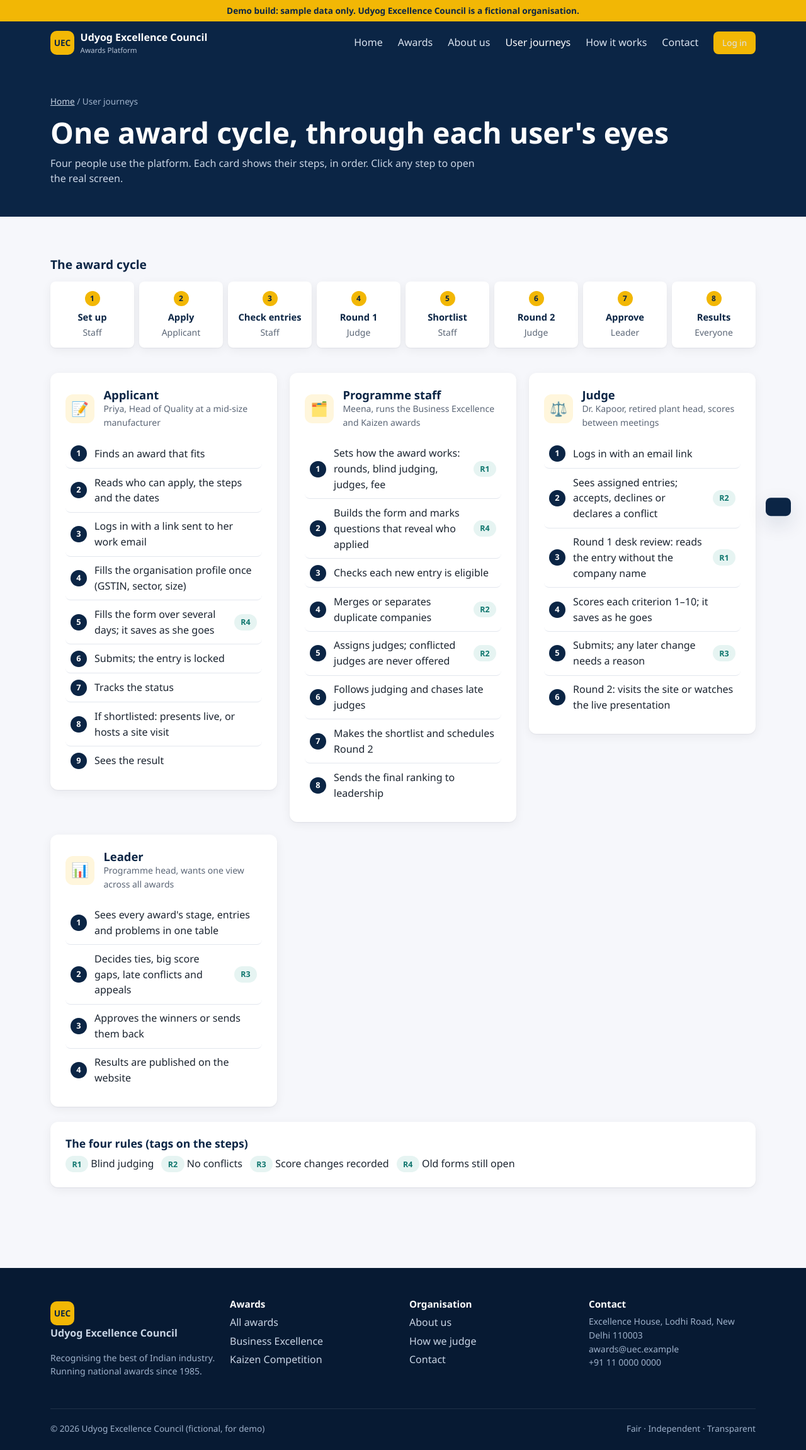
After one commit to shashankgusain2-glitch/AwardApplication, a Django app: page /journeys/ in a window 1280 px wide. The commit adds this page. Shown: the whole page at 63% size. Run offline with Django 5.2, Linux system fonts and the light colour scheme.

Commit message:
Add one-page user journeys: in-app page and doc
- /journeys/ shows the award cycle and each user's numbered steps,
  each linked to the real screen, tagged with the rule it touches
- docs/User-Journeys.md: the same journeys on one page
- Links from the site menu, portal sidebar, README and docs index
- Test opens every journey link (80 tests passing)

Co-Authored-By: Claude Opus 5.5 <noreply@anthropic.com>

```diff
--- a/apps/core/demo_data.py
+++ b/apps/core/demo_data.py
@@ -584,3 +584,84 @@ ROLE_LABELS = {
     "staff": "Programme staff",
     "leader": "Leadership",
 }
+
+# --- User journeys (one award cycle, per user) ------------------------------
+#
+# Each step: what the user does, and the screen it happens on
+# (url name + optional argument). "rule" tags which of the 4 rules applies.
+
+CYCLE = [
+    {"stage": "Set up", "who": "Staff"},
+    {"stage": "Apply", "who": "Applicant"},
+    {"stage": "Check entries", "who": "Staff"},
+    {"stage": "Round 1", "who": "Judge"},
+    {"stage": "Shortlist", "who": "Staff"},
+    {"stage": "Round 2", "who": "Judge"},
+    {"stage": "Approve", "who": "Leader"},
+    {"stage": "Results", "who": "Everyone"},
+]
+
+JOURNEYS = [
+    {
+        "role": "Applicant",
+        "who": "Priya, Head of Quality at a mid-size manufacturer",
+        "icon": "📝",
+        "steps": [
+            {"do": "Finds an award that fits", "url": "core:awards"},
+            {"do": "Reads who can apply, the steps and the dates", "url": "core:award_detail", "arg": "business-excellence"},
+            {"do": "Logs in with a link sent to her work email", "url": "core:login"},
+            {"do": "Fills the organisation profile once (GSTIN, sector, size)", "url": "entries:organisation"},
+            {"do": "Fills the form over several days; it saves as she goes", "url": "entries:form", "arg": "business-excellence", "rule": "R4"},
+            {"do": "Submits; the entry is locked", "url": "entries:form", "arg": "kaizen"},
+            {"do": "Tracks the status", "url": "entries:status"},
+            {"do": "If shortlisted: presents live, or hosts a site visit", "url": "entries:status"},
+            {"do": "Sees the result", "url": "entries:dashboard"},
+        ],
+    },
+    {
+        "role": "Programme staff",
+        "who": "Meena, runs the Business Excellence and Kaizen awards",
+        "icon": "🗂️",
+        "steps": [
+            {"do": "Sets how the award works: rounds, blind judging, judges, fee", "url": "awards:settings", "rule": "R1"},
+            {"do": "Builds the form and marks questions that reveal who applied", "url": "awards:form_builder", "arg": "business-excellence", "rule": "R4"},
+            {"do": "Checks each new entry is eligible", "url": "awards:entries"},
+            {"do": "Merges or separates duplicate companies", "url": "awards:duplicates", "rule": "R2"},
+            {"do": "Assigns judges; conflicted judges are never offered", "url": "awards:assign", "rule": "R2"},
+            {"do": "Follows judging and chases late judges", "url": "awards:staff_home"},
+            {"do": "Makes the shortlist and schedules Round 2", "url": "awards:staff_home"},
+            {"do": "Sends the final ranking to leadership", "url": "dashboard:results"},
+        ],
+    },
+    {
+        "role": "Judge",
+        "who": "Dr. Kapoor, retired plant head, scores between meetings",
+        "icon": "⚖️",
+        "steps": [
+            {"do": "Logs in with an email link", "url": "core:login"},
+            {"do": "Sees assigned entries; accepts, declines or declares a conflict", "url": "judging:assignments", "rule": "R2"},
+            {"do": "Round 1 desk review: reads the entry without the company name", "url": "judging:score", "arg": "A-0042", "rule": "R1"},
+            {"do": "Scores each criterion 1–10; it saves as he goes", "url": "judging:score", "arg": "K-0007"},
+            {"do": "Submits; any later change needs a reason", "url": "judging:score", "arg": "A-0038", "rule": "R3"},
+            {"do": "Round 2: visits the site or watches the live presentation", "url": "judging:score", "arg": "K-0003"},
+        ],
+    },
+    {
+        "role": "Leader",
+        "who": "Programme head, wants one view across all awards",
+        "icon": "📊",
+        "steps": [
+            {"do": "Sees every award's stage, entries and problems in one table", "url": "dashboard:overview"},
+            {"do": "Decides ties, big score gaps, late conflicts and appeals", "url": "dashboard:review", "rule": "R3"},
+            {"do": "Approves the winners or sends them back", "url": "dashboard:results"},
+            {"do": "Results are published on the website", "url": "core:awards"},
+        ],
+    },
+]
+
+RULE_NAMES = {
+    "R1": "Blind judging",
+    "R2": "No conflicts",
+    "R3": "Score changes recorded",
+    "R4": "Old forms still open",
+}
--- a/apps/core/urls.py
+++ b/apps/core/urls.py
@@ -9,5 +9,6 @@ urlpatterns = [
     path("about/", views.about, name="about"),
     path("awards/", views.award_list, name="awards"),
     path("awards/<slug:slug>/", views.award_detail, name="award_detail"),
+    path("journeys/", views.journeys, name="journeys"),
     path("login/", views.login, name="login"),
 ]
--- a/apps/core/views.py
+++ b/apps/core/views.py
@@ -1,5 +1,6 @@
 from django.http import Http404
 from django.shortcuts import render
+from django.urls import reverse
 
 from . import demo_data as d
 
@@ -43,5 +44,25 @@ def award_detail(request, slug):
     })
 
 
+def journeys(request):
+    """One page: each user's steps through one award cycle, linked to the real screens."""
+    journeys = []
+    for journey in d.JOURNEYS:
+        steps = []
+        for step in journey["steps"]:
+            args = [step["arg"]] if "arg" in step else []
+            steps.append({
+                **step,
+                "href": reverse(step["url"], args=args),
+                "rule_name": d.RULE_NAMES.get(step.get("rule"), ""),
+            })
+        journeys.append({**journey, "steps": steps})
+    return render(request, "core/journeys.html", {
+        "cycle": d.CYCLE,
+        "journeys": journeys,
+        "rules": d.RULE_NAMES,
+    })
+
+
 def login(request):
     return render(request, "core/login.html", {"roles": d.ROLE_LABELS})
--- a/static/css/main.css
+++ b/static/css/main.css
@@ -261,3 +261,19 @@ details.faq p { padding: 0 1.25rem 1rem; margin: 0; color: var(--muted); }
   .stat { border-right: 0; border-bottom: 1px solid var(--border); }
   .cta-band { padding: 2rem; }
 }
+
+/* User journeys page -------------------------------------------------------- */
+.cycle { list-style: none; padding: 0; margin: 1rem 0 0; display: grid; grid-template-columns: repeat(auto-fit, minmax(110px, 1fr)); gap: .5rem; }
+.cycle li { background: var(--surface); border-radius: var(--radius-sm); box-shadow: var(--shadow); padding: .8rem .6rem; text-align: center; position: relative; }
+.cycle li strong { display: block; font-size: .92rem; color: var(--navy); }
+.cycle-no { display: inline-grid; place-items: center; width: 24px; height: 24px; border-radius: 50%; background: var(--gold); color: var(--navy); font-weight: 800; font-size: .75rem; margin-bottom: .35rem; }
+.journey-head { display: flex; gap: .9rem; align-items: center; margin-bottom: 1rem; }
+.journey-head h2 { font-size: 1.15rem; margin: 0; }
+.journey-icon { width: 46px; height: 46px; border-radius: 12px; background: var(--gold-soft); display: grid; place-items: center; font-size: 1.4rem; flex: none; }
+.journey-steps { list-style: none; counter-reset: jstep; padding: 0; margin: 0; }
+.journey-steps li { counter-increment: jstep; }
+.journey-steps a { display: flex; align-items: center; gap: .75rem; padding: .6rem .5rem; border-radius: var(--radius-sm); color: var(--text); text-decoration: none; border-bottom: 1px solid var(--border); }
+.journey-steps li:last-child a { border-bottom: 0; }
+.journey-steps a::before { content: counter(jstep); flex: none; width: 26px; height: 26px; border-radius: 50%; background: var(--navy); color: #fff; display: grid; place-items: center; font-size: .8rem; font-weight: 700; }
+.journey-steps a span:first-child { flex: 1; }
+.journey-steps a:hover { background: var(--bg); }
--- a/templates/base.html
+++ b/templates/base.html
@@ -22,6 +22,7 @@
         <a href="{% url 'core:home' %}" {% if name == 'home' %}class="active"{% endif %}>Home</a>
         <a href="{% url 'core:awards' %}" {% if name == 'awards' or name == 'award_detail' %}class="active"{% endif %}>Awards</a>
         <a href="{% url 'core:about' %}" {% if name == 'about' %}class="active"{% endif %}>About us</a>
+        <a href="{% url 'core:journeys' %}" {% if name == 'journeys' %}class="active"{% endif %}>User journeys</a>
         <a href="{% url 'core:home' %}#how-it-works">How it works</a>
         <a href="{% url 'core:about' %}#contact">Contact</a>
         <a class="btn btn-primary btn-sm" href="{% url 'core:login' %}">Log in</a>
--- /dev/null
+++ b/templates/core/journeys.html
@@ -0,0 +1,52 @@
+{% extends "base.html" %}
+
+{% block title %}User journeys · {{ org.name }}{% endblock %}
+
+{% block content %}
+<section class="page-hero">
+  <div class="container">
+    <div class="breadcrumb"><a href="{% url 'core:home' %}">Home</a> / User journeys</div>
+    <h1>One award cycle, through each user's eyes</h1>
+    <p>Four people use the platform. Each card shows their steps, in order. Click any step to open the real screen.</p>
+  </div>
+</section>
+
+<section class="section">
+  <div class="container">
+    <h2 style="font-size:1.2rem">The award cycle</h2>
+    <ol class="cycle">
+      {% for c in cycle %}
+        <li><span class="cycle-no">{{ forloop.counter }}</span><strong>{{ c.stage }}</strong><span class="muted small">{{ c.who }}</span></li>
+      {% endfor %}
+    </ol>
+
+    <div class="grid grid-2" style="margin-top:2.5rem;align-items:start">
+      {% for j in journeys %}
+        <div class="card journey">
+          <div class="journey-head">
+            <span class="journey-icon" aria-hidden="true">{{ j.icon }}</span>
+            <div><h2>{{ j.role }}</h2><p class="muted small" style="margin:0">{{ j.who }}</p></div>
+          </div>
+          <ol class="journey-steps">
+            {% for s in j.steps %}
+              <li>
+                <a href="{{ s.href }}">
+                  <span>{{ s.do }}</span>
+                  {% if s.rule %}<span class="badge badge-sector" title="{{ s.rule_name }}">{{ s.rule }}</span>{% endif %}
+                </a>
+              </li>
+            {% endfor %}
+          </ol>
+        </div>
+      {% endfor %}
+    </div>
+
+    <div class="card" style="margin-top:1.5rem">
+      <h3>The four rules (tags on the steps)</h3>
+      <div class="row">
+        {% for code, name in rules.items %}<span><span class="badge badge-sector">{{ code }}</span> {{ name }}</span>{% endfor %}
+      </div>
+    </div>
+  </div>
+</section>
+{% endblock %}
--- a/templates/portal_base.html
+++ b/templates/portal_base.html
@@ -28,6 +28,7 @@
       </div>
       <p class="sidebar-label">Site</p>
       <div class="role-switch">
+        <a href="{% url 'core:journeys' %}">User journeys</a>
         <a href="{% url 'core:home' %}">← Back to website</a>
       </div>
     </aside>
```
Also changed, not shown: docs/User-Journeys.md (added, +56 -0 lines), tests/test_smoke.py (+12 -0 lines), README.md, docs/README.md.
